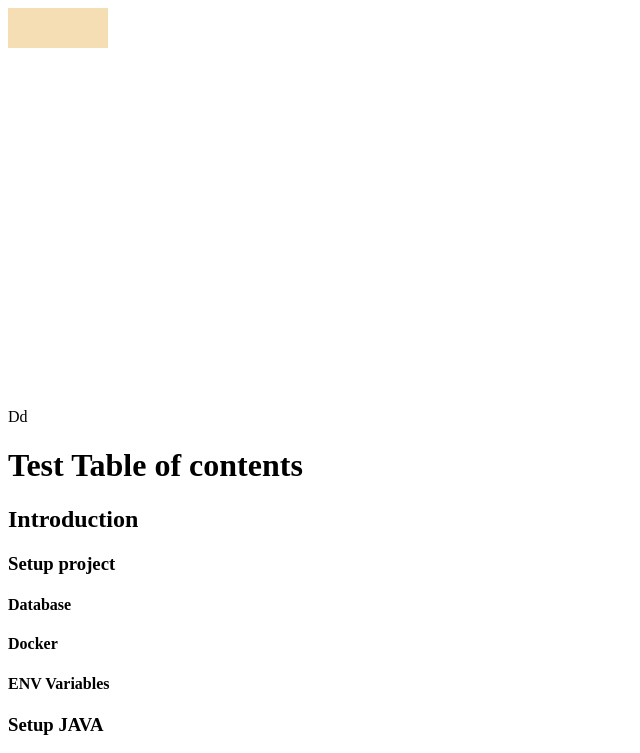
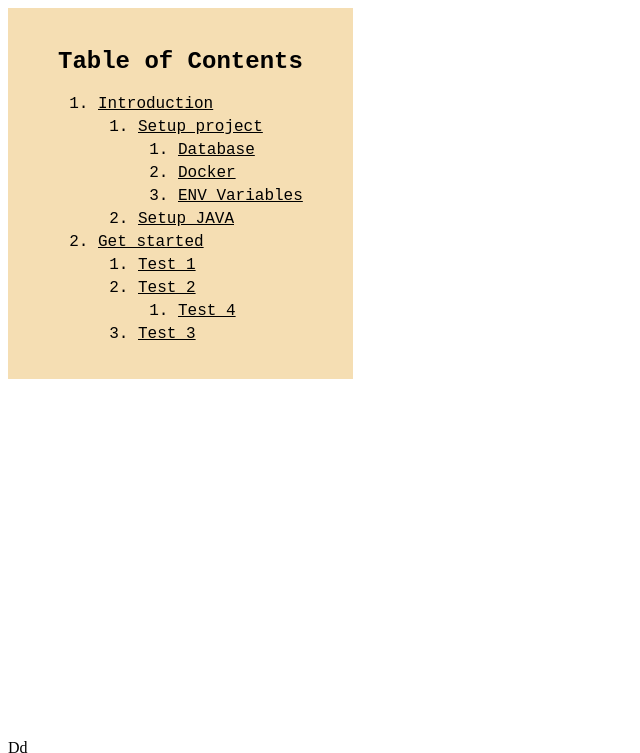
Before and after one commit to cferdinandi/table-of-contents, a plain HTML site: page index.html in a window 1280 px wide. Shown: the top 753 px of the page, without its empty margins (0-640 px from the left). Drawn offline with Linux system fonts and the light colour scheme.

Commit message:
Fix script src in index.html

```diff
--- a/index.html
+++ b/index.html
@@ -6,7 +6,7 @@
     <meta http-equiv="X-UA-Compatible" content="IE=edge">
     <meta name="viewport" content="width=device-width, initial-scale=1.0">
     <title>Document</title>
-    <script src="./index.js"></script>
+    <script src="./table-of-contents.js"></script>
 </head>
 
 <body>
```
